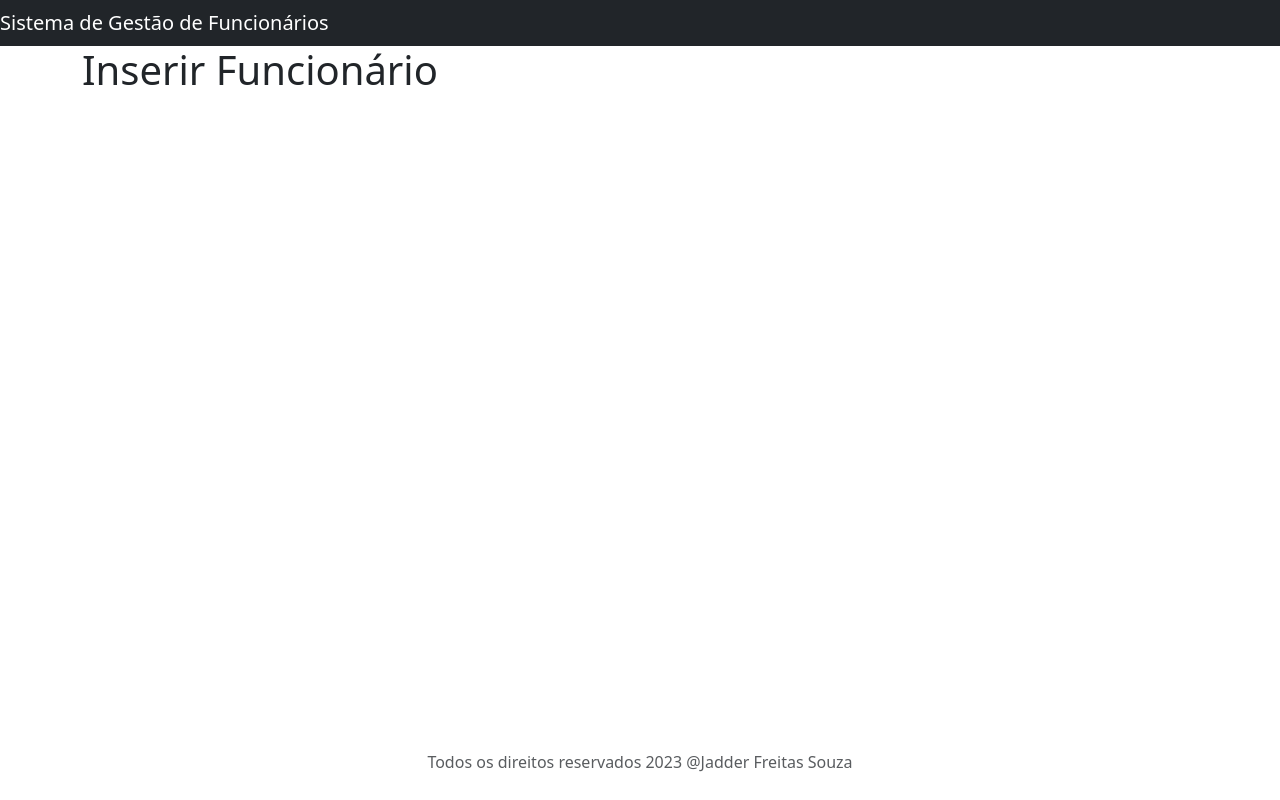
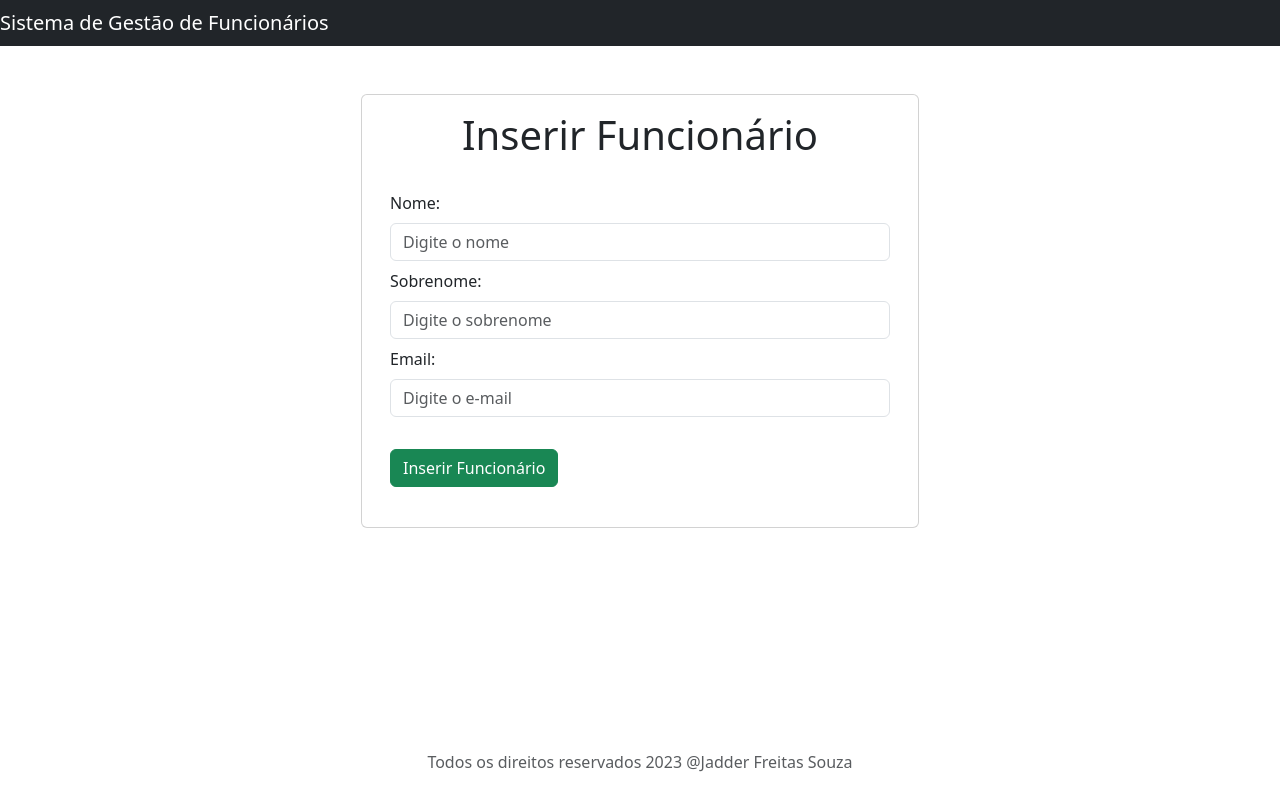
Before and after one commit to jaddizim/employee-management-system, a React (Create React App) app in the folder frontend/: page /add-employee in a window 1280 px wide. Built offline with nearby package versions, Linux system fonts and the light colour scheme.

Commit message:
Formulário para inserir funcionário (React)

```diff
--- a/frontend/src/components/InsertEmployeeComponent.jsx
+++ b/frontend/src/components/InsertEmployeeComponent.jsx
@@ -1,10 +1,75 @@
-import React from 'react'
+import React, { useState } from 'react'
 
 const InsertEmployeeComponent = () => {
 
+    const [firstName, setFirstName] = useState('')
+    const [lastName, setLastName] = useState('')
+    const [emailId, setEmailId] = useState('')
+
+    const saveEmployee = (e) => {
+        e.preventDefault();
+        const employee = { firstName, lastName, emailId }
+        console.log(employee);
+    }
+
     return (
         <div>
-            <h1>Inserir Funcionário</h1>
+            <br />
+            <br />
+            <div className="container">
+                <div className="row">
+                    <div className="card col-md-6 offset-md-3 offset-md-3">
+                        <div className="card-body">
+                            <h1 className="text-center">Inserir Funcionário</h1>
+                            <br />
+                            <form>
+                                <div className="form-group mb-2">
+                                    <label className="form-label"> Nome:</label>
+                                    <input
+                                        type="text"
+                                        placeholder="Digite o nome"
+                                        name="firstName"
+                                        className="form-control"
+                                        value={firstName}
+                                        onChange={(e) => setFirstName(e.target.value)}
+                                    >
+                                    </input>
+                                </div>
+
+                                <div className="form-group mb-2">
+                                    <label className="form-label"> Sobrenome:</label>
+                                    <input
+                                        type="text"
+                                        placeholder="Digite o sobrenome"
+                                        name="lastName"
+                                        className="form-control"
+                                        value={lastName}
+                                        onChange={(e) => setLastName(e.target.value)}
+                                    >
+                                    </input>
+                                </div>
+
+                                <div className="form-group mb-2">
+                                    <label className="form-label"> Email:</label>
+                                    <input
+                                        type="email"
+                                        placeholder="Digite o e-mail"
+                                        name="emailId"
+                                        className="form-control"
+                                        value={emailId}
+                                        onChange={(e) => setEmailId(e.target.value)}
+                                    >
+                                    </input>
+                                </div>
+                                <br />
+                                <button className="btn btn-success" onClick={(e) => saveEmployee(e)} > Inserir Funcionário</button>
+                                <br />
+                            </form>
+                            <br />
+                        </div>
+                    </div>
+                </div>
+            </div>
         </div>
     )
 }
```
